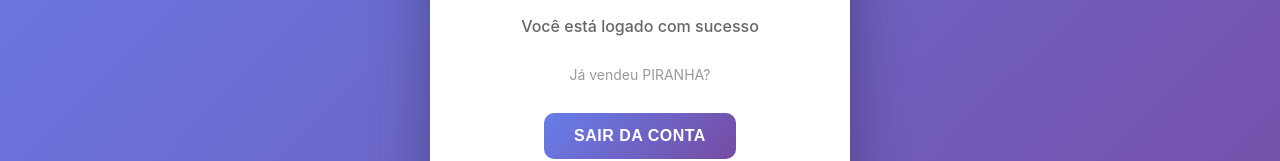
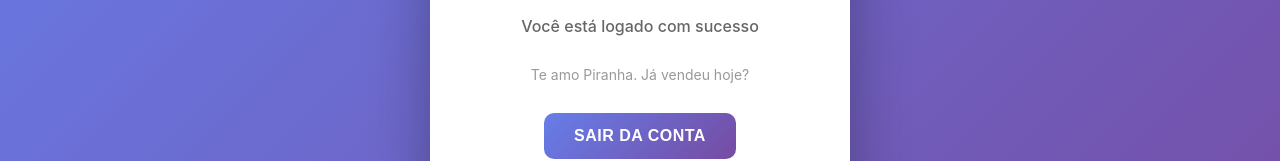
Before and after one commit to marcondescastro18/loginui, a React (Vite) app: page /success in a window 1280 px wide. Shown: the part 365-526 px from the top of the page. Built offline with nearby package versions, Linux system fonts and the light colour scheme; no server answers.

Commit message:
update: Alterar mensagem de boas-vindas

```diff
--- a/src/pages/Success.tsx
+++ b/src/pages/Success.tsx
@@ -19,7 +19,7 @@ export default function Success() {
           <p className="success-subtitle">Você está logado com sucesso</p>
         </div>
 
-        <p className="success-message">Já vendeu PIRANHA?</p>
+        <p className="success-message">Te amo Piranha. Já vendeu hoje?</p>
 
         <button onClick={handleLogout} className="success-button">
           Sair da Conta
```
